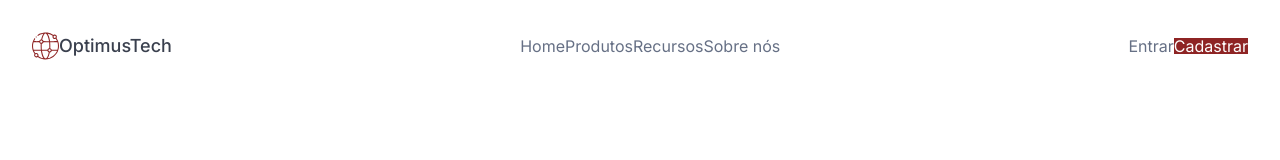
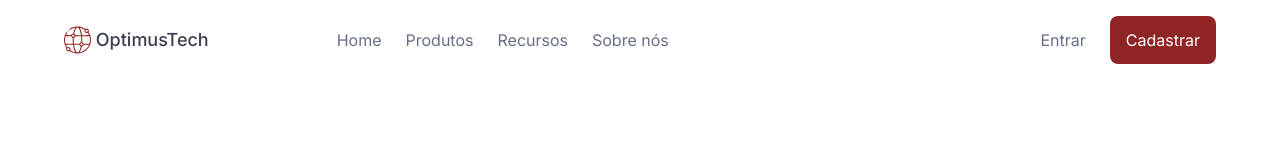
Before and after one commit to vitoria-cosmos/OptimusTech, a plain HTML site: page index.html in a window 1280 px wide. Drawn offline with Linux system fonts and the light colour scheme.

Commit message:
Cabeçalho finalizado.

```diff
--- a/index.html
+++ b/index.html
@@ -13,17 +13,17 @@
     <body>
         <header class="cabecalho">
             <nav class="cabecalho__navegacao">
-                <div class="navegacao__divisao">
+                <div class="navegacao__divisao opcoes__principal">
                     <img src="img/worldwide.svg" alt="Logo da OptimusTech">
                     <a href="index.html" class="texto__logo nav__links">OptimusTech</a>
                 </div>
-                <div class="navegacao__divisao">
+                <div class="navegacao__divisao opcoes__direita opcoes">
                     <a href="#" class="navegacao__link nav__links">Home</a>
                     <a href="#" class="navegacao__link nav__links">Produtos</a>
                     <a href="#" class="navegacao__link nav__links">Recursos</a>
                     <a href="#" class="navegacao__link nav__links">Sobre nós</a>
                 </div>
-                <div class="navegacao__divisao">
+                <div class="navegacao__divisao opcoes" >
                     <a href="#" class="navegacao__botao nav__links nav__cinza">Entrar</a>
                     <a href="#" class="navegacao__botao__vinho nav__links">Cadastrar</a>
                 </div>
--- a/styles/header.css
+++ b/styles/header.css
@@ -1,7 +1,7 @@
 .cabecalho__navegacao {
     display: flex;
     justify-content: space-between;
-    padding: 2em;
+    font-family: var(--fonte-principal);
 }
 
 .navegacao__divisao {
@@ -30,4 +30,23 @@
     color: var(--cor-de-fundo);
     font-weight: 400;
     background-color: var(--cor-vinho);
+    padding: 1em;
+    border-radius: 8px;
 }
+
+.opcoes__direita {
+    margin-right: auto;
+}
+
+.opcoes {
+    gap: 1.5em;
+}
+
+.opcoes__principal {
+    gap: .3em;
+    margin-right: 8em;
+}
+
+.cabecalho {
+    margin: 1em 4em 1em 4em;
+}
```
